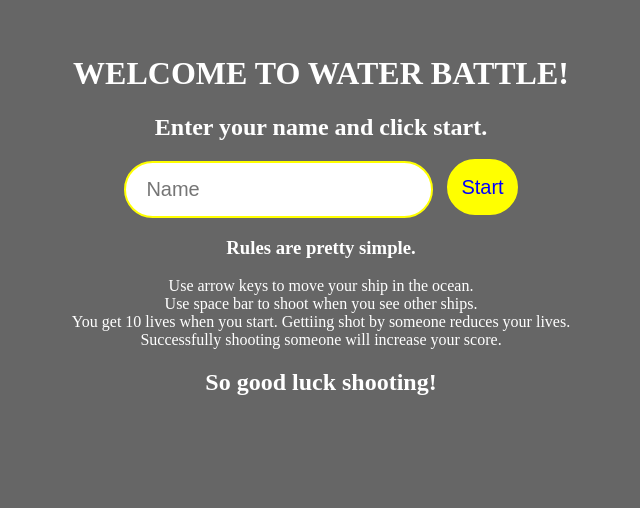
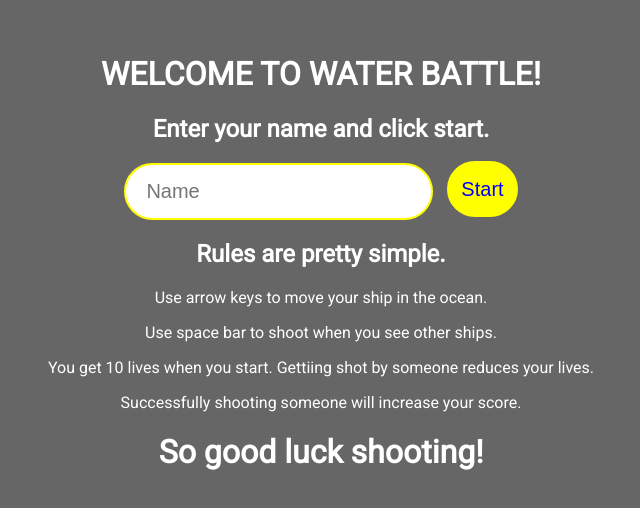
Before and after one commit to globetrotter91/water-battle, a website built with webpack: page client/index.html in a window 1280 px wide. Shown: the part 166-674 px from the top of the page, without its empty margins (319-959 px from the left). Built offline with nearby package versions, Linux system fonts and the light colour scheme.

Commit message:
fixed the font and some text

```diff
--- a/client/css/style.css
+++ b/client/css/style.css
@@ -1,6 +1,9 @@
+@import url('https://fonts.googleapis.com/css?family=Roboto');
+
 body {
     margin: 0px;
     overflow: hidden;
+    font-family: 'Roboto', sans-serif;
 }
 
 .startPage {
--- a/client/index.html
+++ b/client/index.html
@@ -14,15 +14,13 @@
             <h2> Enter your name and click start. </h2>
             <input class="input" type="text" id="playerName" placeholder="Name" value="" autofocus autocomplete="off">
             <button type="button" id="startGameButton">Start</button>
-            <h3> Rules are pretty simple. </h3>
+            <h2> Rules are pretty simple. </h2>
 
-            <p>
-                Use arrow keys to move your ship in the ocean.<br/>
-                Use space bar to shoot when you see other ships.</br/>
-                You get 10 lives when you start. Gettiing shot by someone reduces your lives.<br/>
-                Successfully shooting someone will increase your score. <br/>
-            </p>
-            <h2>So good luck shooting!</h2>
+            <p>Use arrow keys to move your ship in the ocean.</p>
+            <p>Use space bar to shoot when you see other ships.</p>
+            <p>You get 10 lives when you start. Gettiing shot by someone reduces your lives.</p>
+            <p>Successfully shooting someone will increase your score.</p>
+            <h1>So good luck shooting!</h1>
         </div>
     </div>
     <div class="info-bar" id="infoBar">
```
